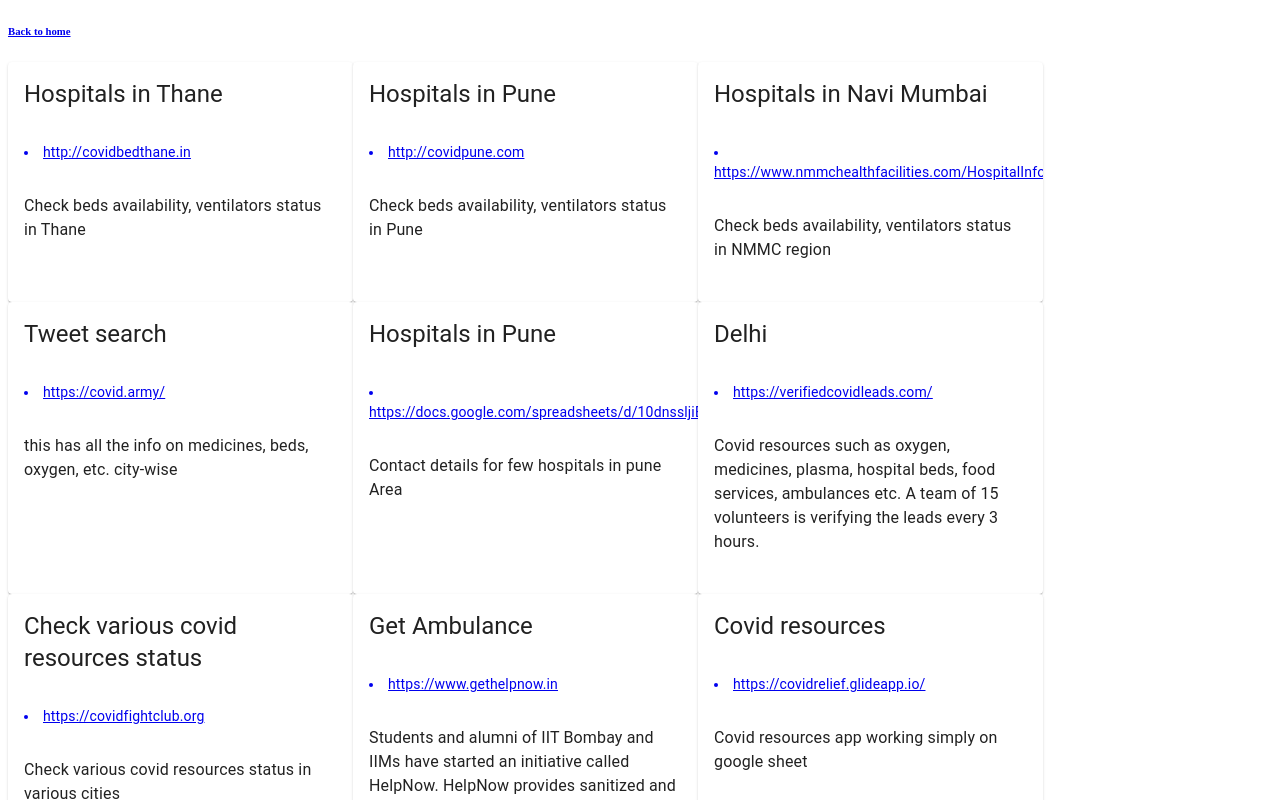
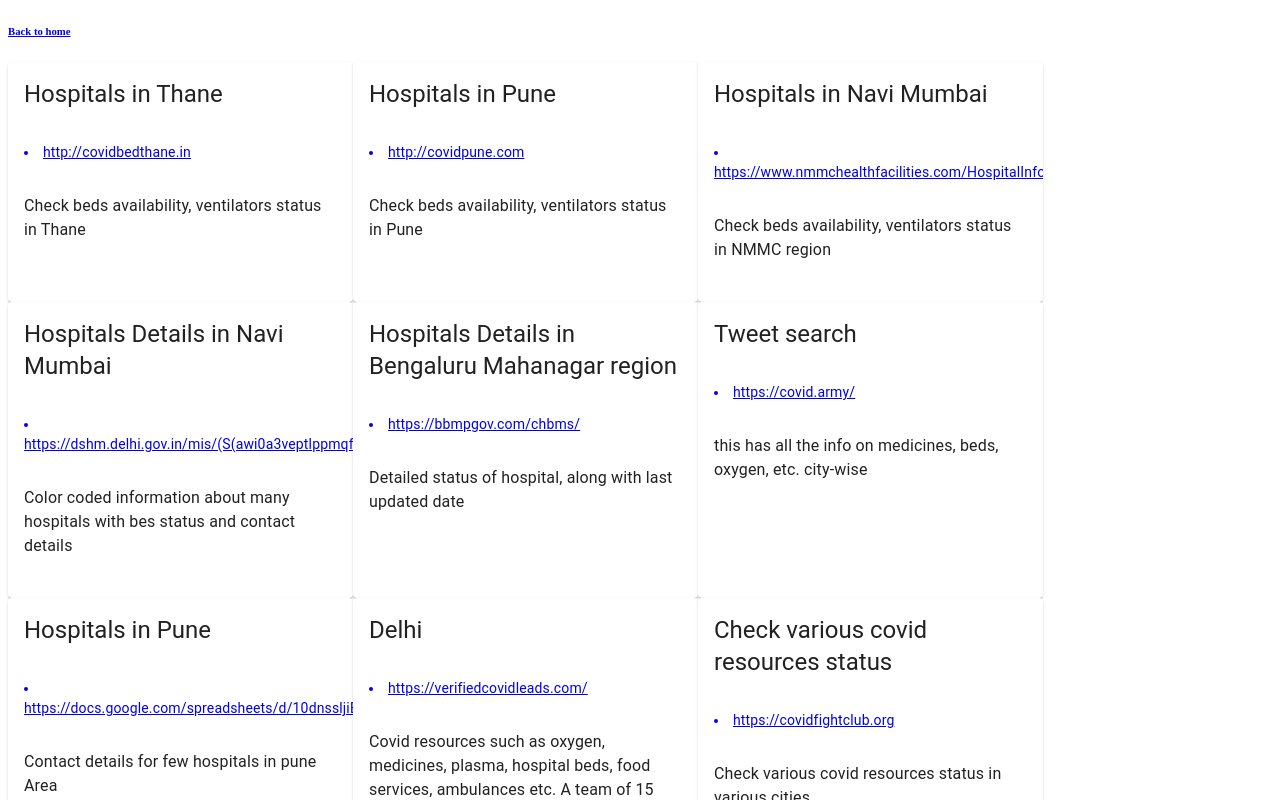
Before and after one commit to chetan-acharekar/covidinfo, a Next.js app: page /useful-links in a window 1280 px wide. Shown: the top 800 px of the page. Built offline with nearby package versions, Linux system fonts and the light colour scheme.

Commit message:
added new links

```diff
--- a/pages/useful-links.js
+++ b/pages/useful-links.js
@@ -56,6 +56,22 @@ export default function UseFulLinks() {
             title:"Hospitals in Navi Mumbai",
             description:"Check beds availability, ventilators status in NMMC region",
             city:"Pune"
+        },
+        {
+            id:26,
+            description:"Color coded information about many hospitals with bes status and contact details ",
+            title:"Hospitals Details in Navi Mumbai",
+            url:"https://dshm.delhi.gov.in/mis/(S(awi0a3veptlppmqfq4pukgal))/Private/frmFreeBedMonitoringReport.aspx",
+            city:"Delhi"
+
+        },
+        {
+            id:27,
+            description:"Detailed status of hospital, along with last updated date ",
+            title:"Hospitals Details in Bengaluru Mahanagar region",
+            url:"https://bbmpgov.com/chbms/",
+            city:"Bengaluru"
+
         },
 
 
```
